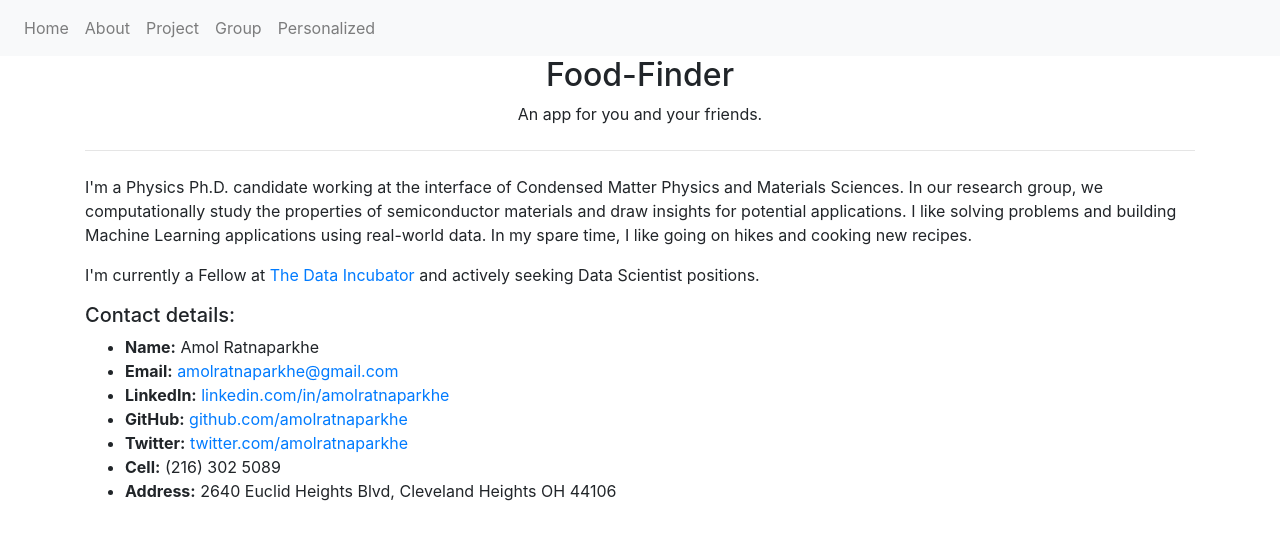
After one commit to amolratnaparkhe/Foodfinder-Recommendation-System, a Flask app: page /about in a window 1280 px wide. The commit adds this page. Shown: the top 540 px of the page. Run offline with Flask 2, Linux system fonts and the light colour scheme; parts of the project's set-up code (start-up, migrations or seed data) failed here and were passed over; some libraries are stand-ins or nearby versions.

Commit message:
about added

```diff
--- a/app.py
+++ b/app.py
@@ -191,6 +191,9 @@ def results():
     return render_template('results.html')
 
 
+@app.route('/about')
+def about():
+    return render_template('about.html')
 
 @app.route('/group', methods=['GET', 'POST'])
 def group():
--- /dev/null
+++ b/templates/about.html
@@ -0,0 +1,25 @@
+{% extends "base.html" %}
+
+{% block content %}
+<div class="container">
+    <p> I'm a Physics Ph.D. candidate working at the interface of
+        Condensed Matter Physics and Materials Sciences. In our research group, we computationally study
+        the properties of semiconductor materials and draw insights for potential applications.
+        I like solving problems and building Machine Learning applications using real-world data.
+        In my spare time, I like going on hikes and cooking new recipes.
+    </p>
+    <p> I'm currently a Fellow at <a href="https://www.thedataincubator.com/">The Data Incubator</a> and
+        actively seeking Data Scientist positions.
+    </p>
+<h5 id="objective-">Contact details:</h5>
+<ul>
+<li><strong>Name:</strong> Amol Ratnaparkhe</li>
+<li><strong>Email:</strong> <a href="mailto:amolratnaparkhe@gmail.com">amolratnaparkhe@gmail.com</a></li>
+<li><strong>LinkedIn:</strong> <a href="https://www.linkedin.com/in/amolratnaparkhe/">linkedin.com/in/amolratnaparkhe</a></li>
+<li><strong>GitHub:</strong> <a href="https://github.com/amolratnaparkhe">github.com/amolratnaparkhe</a></li>
+<li><strong>Twitter:</strong> <a href="https://www.twitter.com/amolratnaparkhe/">twitter.com/amolratnaparkhe</a></li>
+<li><strong>Cell:</strong> (216) 302 5089 </li>
+<li><strong>Address:</strong> 2640 Euclid Heights Blvd, Cleveland Heights OH 44106 </li>
+</ul>
+</div>
+{% endblock %}
--- a/templates/base.html
+++ b/templates/base.html
@@ -24,6 +24,9 @@
           <ul class="navbar-nav mr-auto">
             <li class="nav-item">
                 <a class="nav-link" href="{{ url_for('home') }}">Home <span class="sr-only">(current)</span></a>
+              </li>
+              <li class="nav-item">
+                <a class="nav-link" href="{{ url_for('about') }}">About <span class="sr-only">(current)</span></a>
               </li>
             <li class="nav-item">
               <a class="nav-link" href="{{ url_for('project') }}">Project <span class="sr-only">(current)</span></a>
```
